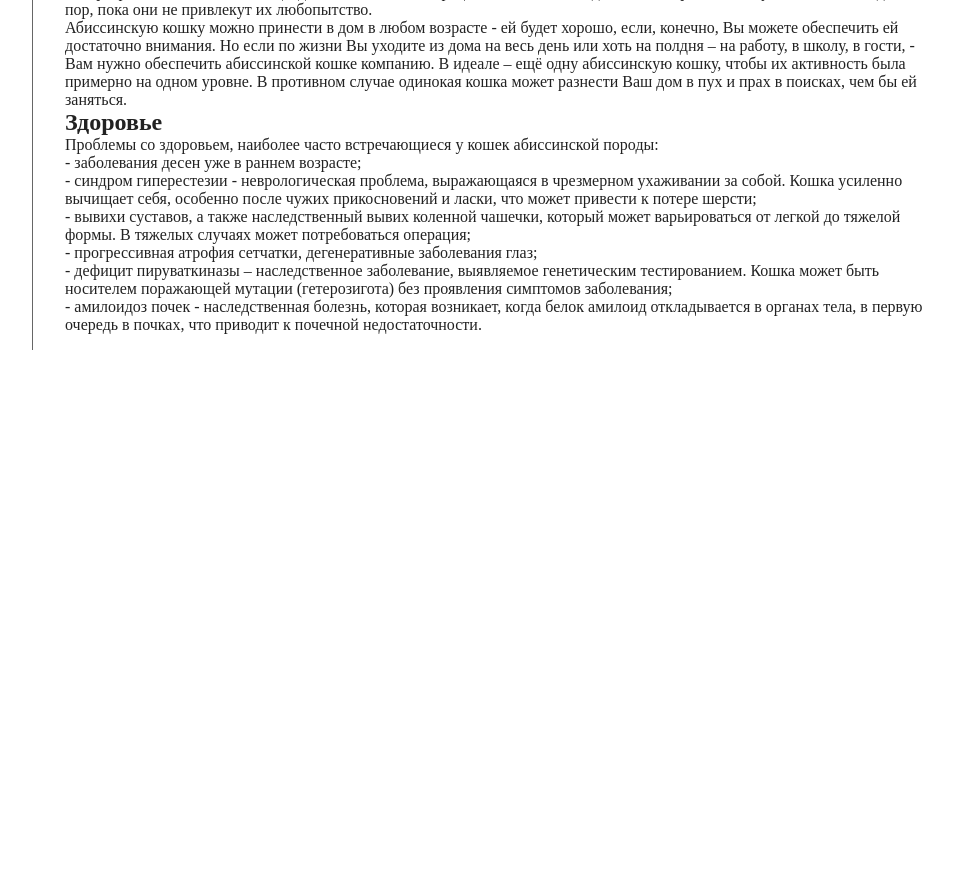
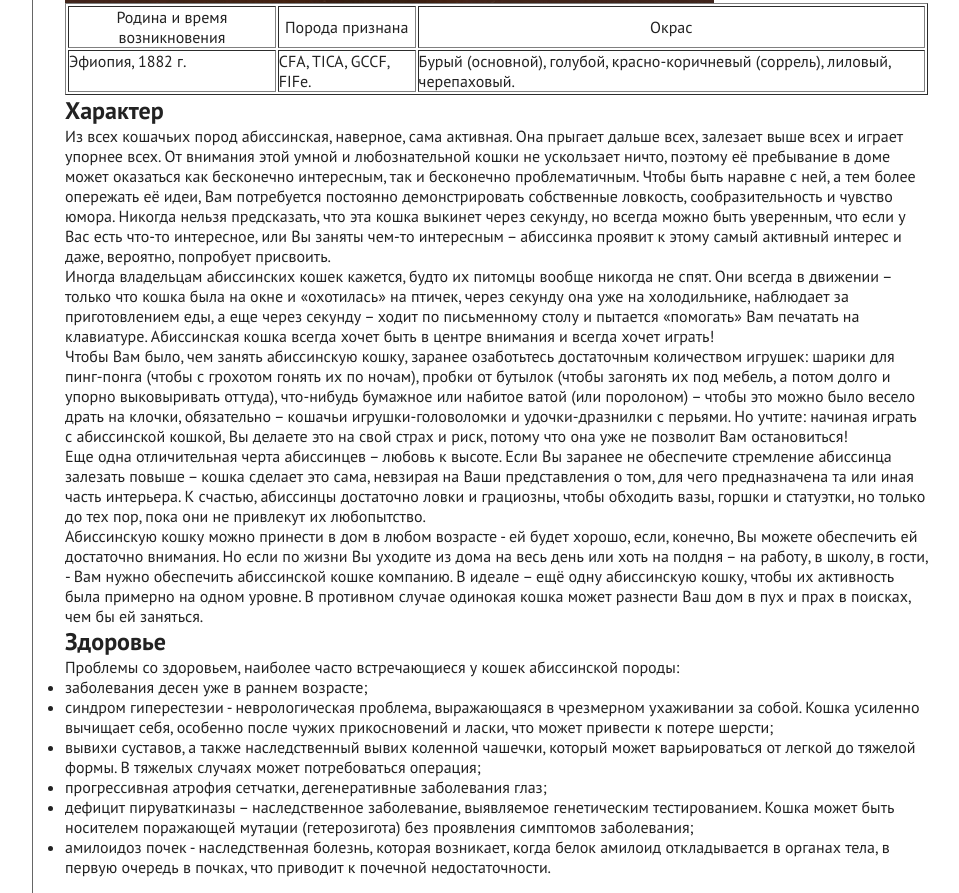
Before and after one commit to hahamsteri/oit_1-2, a website: page src/short/abissinskaya.html in a window 1280 px wide. Shown: the part 753-1646 px from the top of the page, without its empty margins (280-1239 px from the left). Before the commit the page ends 1103 px from the top, so only its background shows below. Drawn offline with nearby package versions, Linux system fonts and the light colour scheme; files that its build step writes are made by us from their sources.

Commit message:
Added fonts

```diff
--- a/src/partials/layout.html
+++ b/src/partials/layout.html
@@ -5,6 +5,7 @@
     <meta http-equiv="X-UA-Compatible" content="ie=edge">
     <title>{{title}}</title>
     <link rel="stylesheet" href="/style/main.css">
+    <link href="https://fonts.googleapis.com/css?family=PT+Sans:400,700&display=swap&subset=cyrillic" rel="stylesheet">
 </head>
 <body>
     <header>
--- a/src/short/abissinskaya.html
+++ b/src/short/abissinskaya.html
@@ -1,7 +1,7 @@
 {{#> layout title="Абиссинская"}}
 <h1>Абиссинская киса</h1>
 
-<p><img src="/assets/abissinskaya.jpg" align="left" width="450"></p>
+<img src="/assets/abissinskaya.jpg">
 
 <table border="1" >
 	<tr>
@@ -26,11 +26,13 @@
 <p>Абиссинскую кошку можно принести в дом в любом возрасте - ей будет хорошо, если, конечно, Вы можете обеспечить ей достаточно внимания. Но если по жизни Вы уходите из дома на весь день или хоть на полдня – на работу, в школу, в гости, - Вам нужно обеспечить абиссинской кошке компанию. В идеале – ещё одну абиссинскую кошку, чтобы их активность была примерно на одном уровне. В противном случае одинокая кошка может разнести Ваш дом в пух и прах в поисках, чем бы ей заняться.</p>
 
 <h2>Здоровье</h2>
-Проблемы со здоровьем, наиболее часто встречающиеся у кошек абиссинской породы:
-<p>- заболевания десен уже в раннем возрасте;</p>
-<p>- синдром гиперестезии - неврологическая проблема, выражающаяся в чрезмерном ухаживании за собой. Кошка усиленно вычищает себя, особенно после чужих прикосновений и ласки, что может привести к  потере шерсти;</p>
-<p>- вывихи суставов, а также наследственный вывих коленной чашечки, который может варьироваться от легкой до тяжелой формы. В тяжелых случаях может потребоваться операция;</p>
-<p>- прогрессивная атрофия сетчатки, дегенеративные заболевания глаз;</p>
-<p>- дефицит пируваткиназы – наследственное заболевание, выявляемое генетическим тестированием. Кошка может быть носителем  поражающей мутации (гетерозигота)  без проявления симптомов заболевания;</p>
-<p>- амилоидоз почек - наследственная болезнь, которая возникает, когда белок амилоид откладывается в органах тела, в первую очередь в почках, что приводит к почечной недостаточности.</p>
+<p>Проблемы со здоровьем, наиболее часто встречающиеся у кошек абиссинской породы:</p>
+<ul>
+	<li>заболевания десен уже в раннем возрасте;</li>
+	<li>синдром гиперестезии - неврологическая проблема, выражающаяся в чрезмерном ухаживании за собой. Кошка усиленно вычищает себя, особенно после чужих прикосновений и ласки, что может привести к  потере шерсти;</li>
+	<li>вывихи суставов, а также наследственный вывих коленной чашечки, который может варьироваться от легкой до тяжелой формы. В тяжелых случаях может потребоваться операция;</li>
+	<li>прогрессивная атрофия сетчатки, дегенеративные заболевания глаз;</li>
+	<li>дефицит пируваткиназы – наследственное заболевание, выявляемое генетическим тестированием. Кошка может быть носителем  поражающей мутации (гетерозигота)  без проявления симптомов заболевания;</li>
+	<li>амилоидоз почек - наследственная болезнь, которая возникает, когда белок амилоид откладывается в органах тела, в первую очередь в почках, что приводит к почечной недостаточности.</li>
+</ul>
 {{/layout}}
--- a/src/style/main.css
+++ b/src/style/main.css
@@ -12,7 +12,9 @@
 }
 
 body {
+    font-family: 'PT Sans', sans-serif;
     font-size: calc(var(--base-font-size) * 2); /* 16px */
+
     color: var(--color-base);
 }
 
```
Also changed, not shown: package.json (+6 -6 lines), 2 other files.
